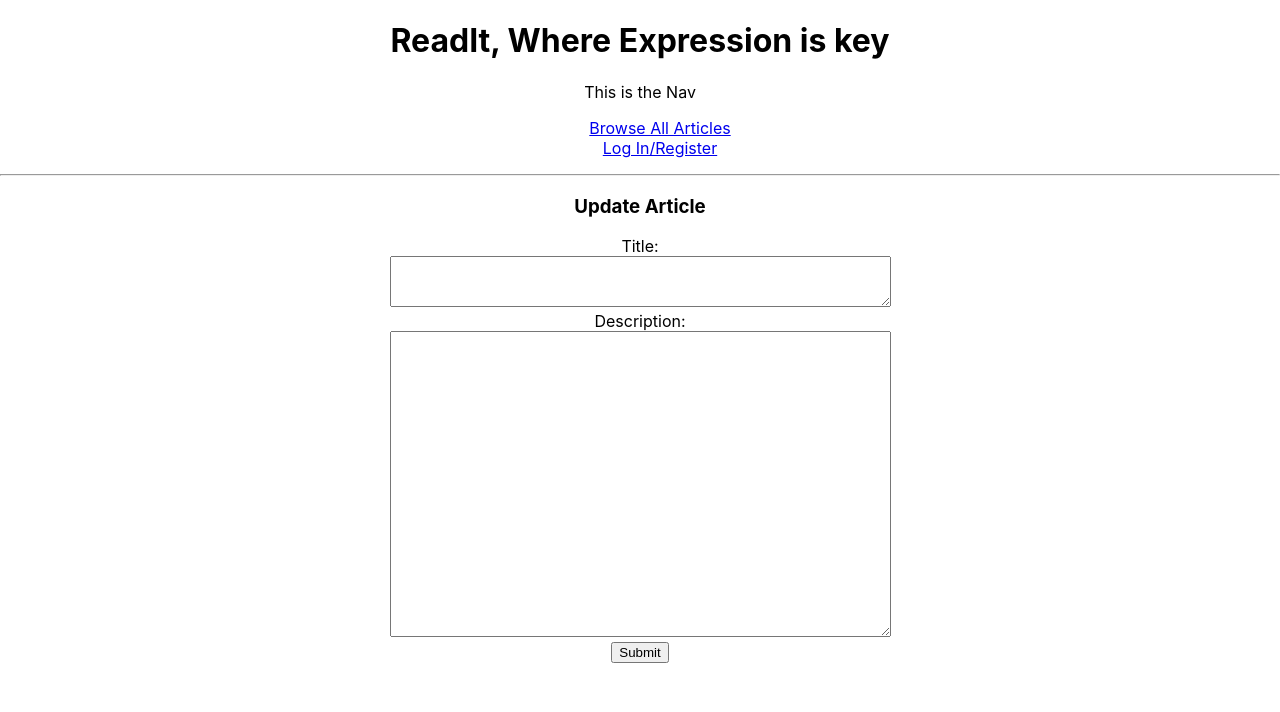
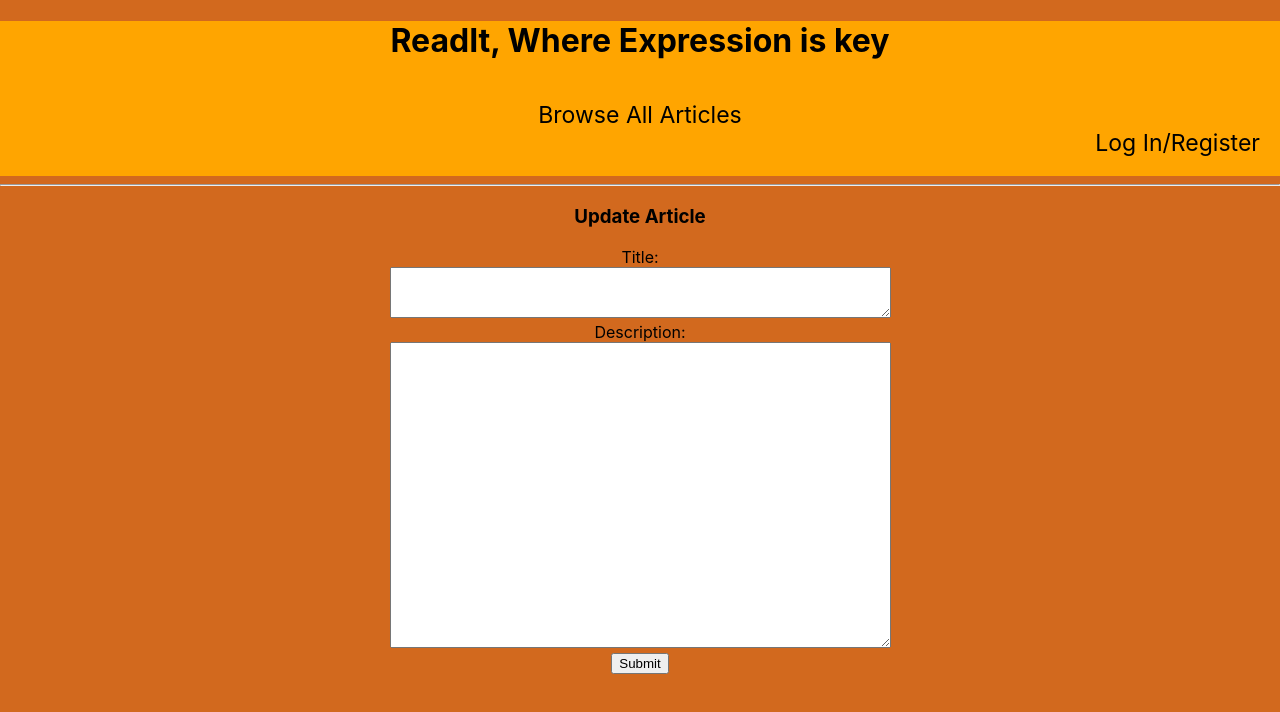
Before and after one commit to Taaseen71/ReadIt-Blog, a React (Create React App) app in the folder client/: page /articles/1 in a window 1280 px wide. Shown: the top 712 px of the page. Built offline with nearby package versions, Linux system fonts and the light colour scheme; no server answers.

Commit message:
header styling

```diff
--- /dev/null
+++ b/client/src/components/Articles.css
@@ -0,0 +1,3 @@
+body {
+    background-color: chocolate;
+}
--- a/client/src/components/Articles.jsx
+++ b/client/src/components/Articles.jsx
@@ -1,5 +1,6 @@
 import React from 'react'
 import { Link } from "react-router-dom"
+import "./Articles.css"
 
 export default function Articles(props) {
 
--- /dev/null
+++ b/client/src/components/Header.css
@@ -0,0 +1,79 @@
+.header {
+    background-color: orange;
+}
+
+/* -------------------------------------------------------------------------- */
+
+/*                                   !!NavBAR                                   */
+
+/* -------------------------------------------------------------------------- */
+
+.navWrappingDiv {
+    display: flex;
+    font-size: larger;
+}
+
+ul {
+    width: 100%;
+    align-items: center;
+    vertical-align: middle;
+    justify-content: center;
+    clear: left;
+    padding: 0
+}
+
+.usernameAndLogout {
+    display: flex;
+}
+
+.userOrLogin {
+    display: inline-flex;
+    float: right;
+    text-decoration: none;
+    display: inline-flex;
+}
+
+.loggedInUser {
+    display: flex;
+    text-decoration: none;
+    align-items: center;
+    font-size: 20px;
+    padding: 0 10px;
+    margin: 0 auto;
+}
+
+.logOutButton {
+    background-color: #4CAF50;
+    /* Green */
+    border: none;
+    color: white;
+    padding: 15px 20px;
+    text-align: center;
+    text-decoration: none;
+    display: inline-block;
+    font-size: 10px;
+    margin: 0 20px;
+    border-radius: 200px;
+}
+
+.navLinks {
+    display: inline-flex;
+    text-decoration: none;
+    justify-content: flex-start;
+    align-items: center;
+    color: black;
+    font-size: larger;
+    padding: 0 20px;
+    flex-direction: row;
+}
+
+.logInRegister {
+    text-decoration: none;
+    color: black
+}
+
+/* -------------------------------------------------------------------------- */
+
+/*                                        !EndNavBar                                 */
+
+/* -------------------------------------------------------------------------- */
--- a/client/src/components/Header.jsx
+++ b/client/src/components/Header.jsx
@@ -1,13 +1,14 @@
 import React, { Component } from 'react'
 import Nav from './Nav'
 import { Route } from 'react-router-dom'
-
+import "./Header.css"
 
 export default class Header extends Component {
     state = {}
     render() {
         return (
-            <>
+            <React.Fragment>
+                <div className="header">
                     <div>
                         <h1>ReadIt, Where Expression is key</h1>
                     </div>
@@ -19,7 +20,8 @@ export default class Header extends Component {
                             />
                         </Route>
                     </>
-            </>
+                </div>
+            </React.Fragment>
         );
     }
 }
--- a/client/src/components/Nav.jsx
+++ b/client/src/components/Nav.jsx
@@ -10,30 +10,32 @@ export default function Nav(props) {
     }
 
     return (
-        <div>
-            This is the Nav
+        <div className="navWrappingDiv">
+
             <ul>
                 <nav>
-                    <NavLink to="/"> Browse All Articles </NavLink>
-                    {props.currentUser && (<NavLink to="/articles"> My Articles </NavLink>)}
+                    <NavLink className="navLinks" to="/"> Browse All Articles </NavLink>
+                    {props.currentUser && (<NavLink className="navLinks" to="/articles"> My Articles </NavLink>)}
                     {/*
                         //? if user is present, show my Articles, or else, don't show
                     */}
                 </nav>
+                <div className="userOrLogin">
+                    {props.currentUser
+                        ?
+                        <div className="usernameAndLogout">
+                            <h6 className="loggedInUser">
+                                Hello {CurrentUsername}
+                                {/* {props.currentUser.username} */}
+                            </h6>
+                            <button className="logOutButton" onClick={props.handleLogOut}> LogOut </button>
+                        </div>
+                        :
 
-                {props.currentUser
-                    ?
-                    <>
-                        <h6>
-                            Hello {CurrentUsername}
-                            {/* {props.currentUser.username} */}
-                        </h6>
-                        <button onClick={props.handleLogOut}> LogOut </button>
-                    </>
-                    :
-                    <Link to="/user/LogIn"> Log In/Register </Link>
-                }
+                        <NavLink className="navLinks" to="/user/LogIn"> Log In/Register </NavLink>
 
+                    }
+                </div>
             </ul>
 
 
```
Lines whose indentation alone changed are shown as unchanged.
